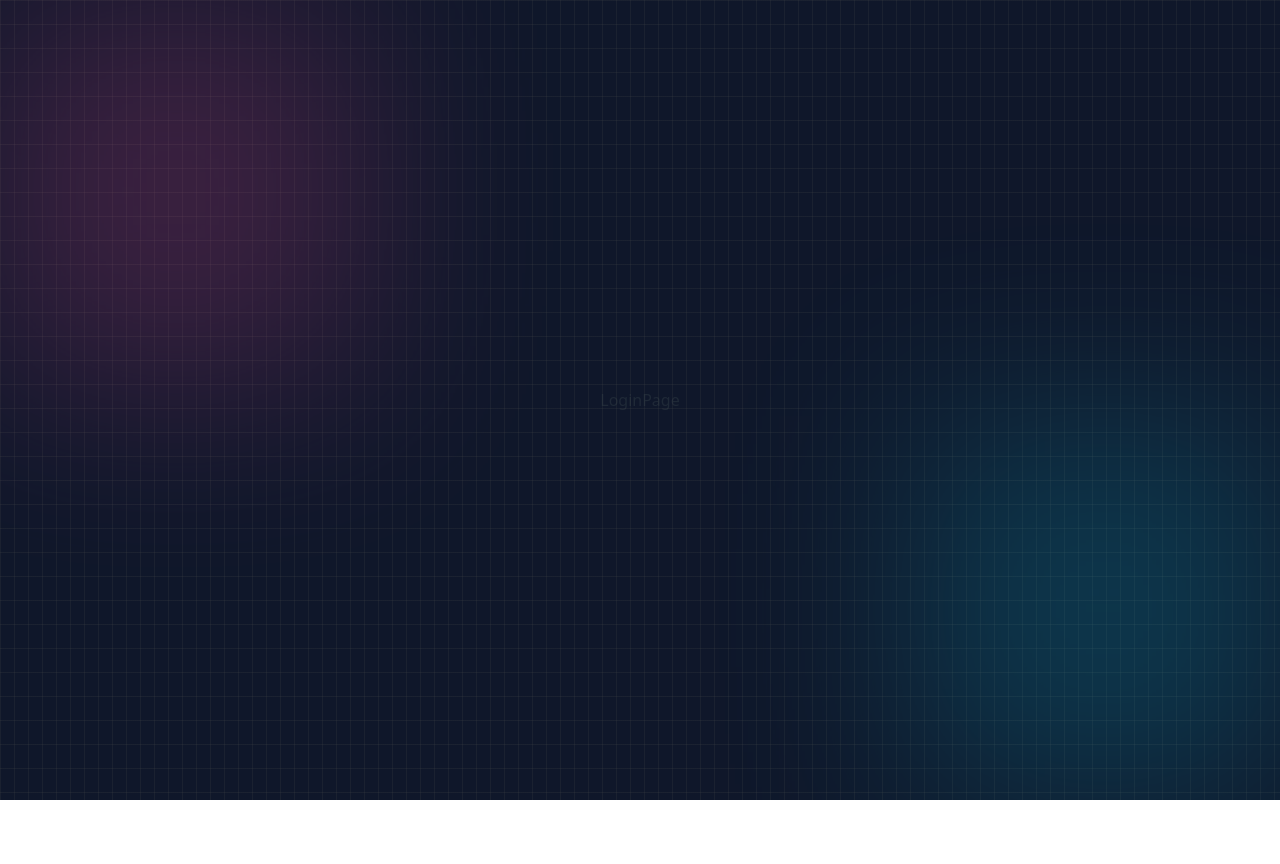
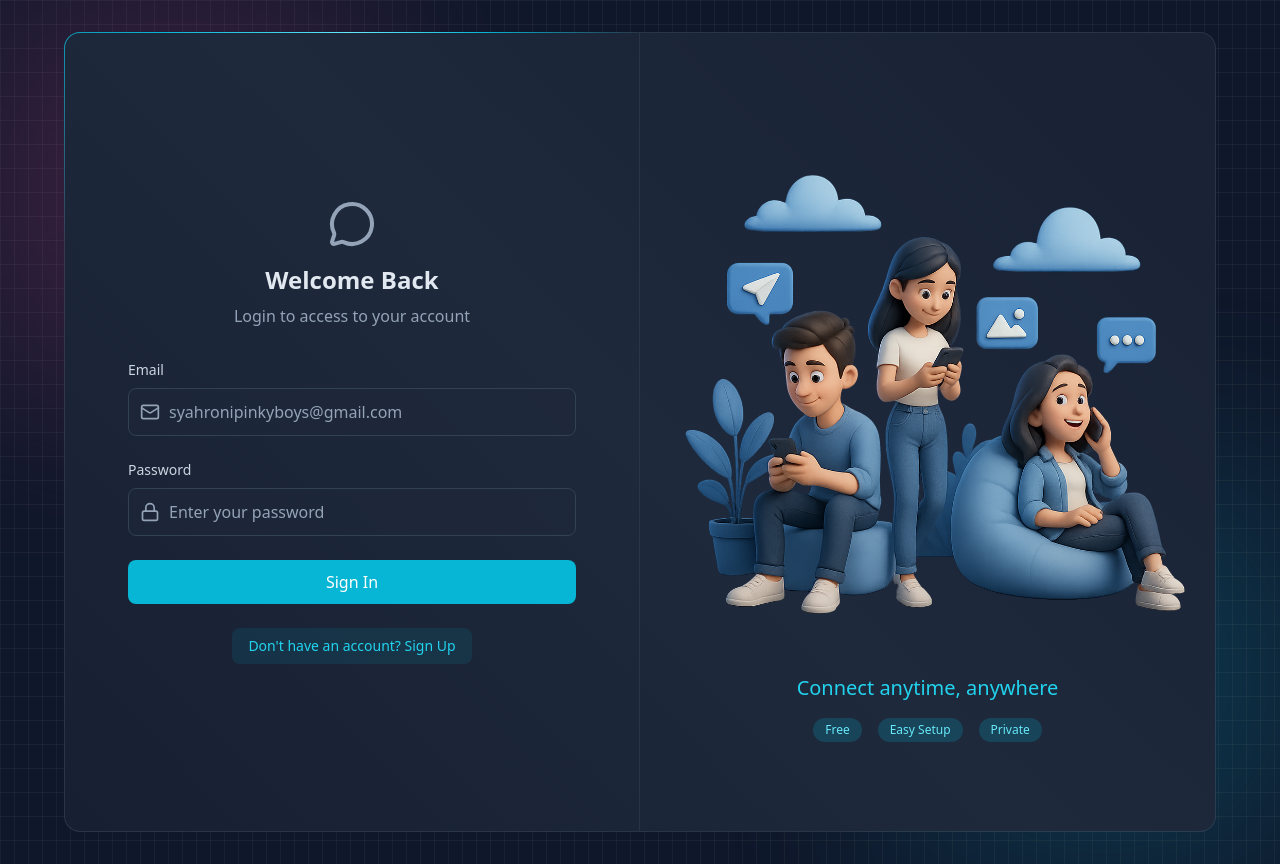
Before and after one commit to drexjgobgt/makeAconv, a React app in the folder frontend/: page /login in a window 1280 px wide. Before the commit the page ends 800 px from the top, so only its background shows below. Built offline with nearby package versions, Linux system fonts and the light colour scheme; no server answers; the HTML template or start-up script is replaced by a standard one.

Commit message:
login&logout implemented

```diff
--- a/frontend/src/pages/LoginPage.jsx
+++ b/frontend/src/pages/LoginPage.jsx
@@ -1,7 +1,127 @@
-import React from "react";
+import { useState } from "react";
+import { useAuthStore } from "../store/useAuthStore";
+import BorderAnimatedContainer from "../components/BorderAnimatedContainer";
+import {
+  MessageCircleIcon,
+  MailIcon,
+  LoaderIcon,
+  LockIcon,
+} from "lucide-react";
+import { Link } from "react-router";
 
 function LoginPage() {
-  return <div>LoginPage</div>;
+  const [formData, setFormData] = useState({ email: "", password: "" });
+  const { login, isLoggingIn } = useAuthStore();
+
+  const handleSubmit = (e) => {
+    e.preventDefault();
+    login(formData);
+  };
+
+  return (
+    <div className="w-full flex items-center justify-center p-4 bg-slate-900">
+      <div className="relative w-full max-w-6xl md:h-[800px] h-[650px]">
+        <BorderAnimatedContainer>
+          <div className="w-full flex flex-col md:flex-row">
+            {/* FORM CLOUMN - LEFT SIDE */}
+            <div className="md:w-1/2 p-8 flex items-center justify-center md:border-r border-slate-600/30">
+              <div className="w-full max-w-md">
+                {/* HEADING TEXT */}
+                <div className="text-center mb-8">
+                  <MessageCircleIcon className="w-12 h-12 mx-auto text-slate-400 mb-4" />
+                  <h2 className="text-2xl font-bold text-slate-200 mb-2">
+                    Welcome Back
+                  </h2>
+                  <p className="text-slate-400">
+                    Login to access to your account
+                  </p>
+                </div>
+
+                {/* FORM */}
+                <form onSubmit={handleSubmit} className="space-y-6">
+                  {/* EMAIL INPUT */}
+                  <div>
+                    <label className="auth-input-label">Email</label>
+                    <div className="relative">
+                      <MailIcon className="auth-input-icon" />
+
+                      <input
+                        type="email"
+                        value={formData.email}
+                        onChange={(e) =>
+                          setFormData({ ...formData, email: e.target.value })
+                        }
+                        className="input"
+                        placeholder="syahronipinkyboys@gmail.com"
+                      />
+                    </div>
+                  </div>
+
+                  {/* PASSWORD INPUT */}
+                  <div>
+                    <label className="auth-input-label">Password</label>
+                    <div className="relative">
+                      <LockIcon className="auth-input-icon" />
+
+                      <input
+                        type="password"
+                        value={formData.password}
+                        onChange={(e) =>
+                          setFormData({ ...formData, password: e.target.value })
+                        }
+                        className="input"
+                        placeholder="Enter your password"
+                      />
+                    </div>
+                  </div>
+
+                  {/* SUBMIT BUTTON */}
+                  <button
+                    className="auth-btn"
+                    type="submit"
+                    disabled={isLoggingIn}
+                  >
+                    {isLoggingIn ? (
+                      <LoaderIcon className="w-full h-5 animate-spin text-center" />
+                    ) : (
+                      "Sign In"
+                    )}
+                  </button>
+                </form>
+
+                <div className="mt-6 text-center">
+                  <Link to="/signup" className="auth-link">
+                    Don't have an account? Sign Up
+                  </Link>
+                </div>
+              </div>
+            </div>
+
+            {/* FORM ILLUSTRATION - RIGHT SIDE */}
+            <div className="hidden md:w-1/2 md:flex items-center justify-center p-6 bg-gradient-to-bl from-slate-800/20 to-transparent">
+              <div>
+                <img
+                  src="/login.png"
+                  alt="People using mobile devices"
+                  className="w-full h-auto object-contain"
+                />
+                <div className="mt-6 text-center">
+                  <h3 className="text-xl font-medium text-cyan-400">
+                    Connect anytime, anywhere
+                  </h3>
+
+                  <div className="mt-4 flex justify-center gap-4">
+                    <span className="auth-badge">Free</span>
+                    <span className="auth-badge">Easy Setup</span>
+                    <span className="auth-badge">Private</span>
+                  </div>
+                </div>
+              </div>
+            </div>
+          </div>
+        </BorderAnimatedContainer>
+      </div>
+    </div>
+  );
 }
-
 export default LoginPage;
--- a/frontend/src/pages/SignUpPage.jsx
+++ b/frontend/src/pages/SignUpPage.jsx
@@ -55,7 +55,7 @@
                           setFormData({ ...formData, fullName: e.target.value })
                         }
                         className="input"
-                        placeholder="John Doe"
+                        placeholder="Ahmad Syahroni"
                       />
                     </div>
                   </div>
@@ -73,7 +73,7 @@
                           setFormData({ ...formData, email: e.target.value })
                         }
                         className="input"
-                        placeholder="johndoe@gmail.com"
+                        placeholder="syahronipinkyboys@gmail.com"
                       />
                     </div>
                   </div>
--- a/frontend/src/store/useAuthStore.js
+++ b/frontend/src/store/useAuthStore.js
@@ -6,6 +6,7 @@
   authUser: null,
   isCheckingAuth: true,
   isSigningUp: false,
+  isLoggingIn: false,
 
   checkAuth: async () => {
     try {
@@ -36,4 +37,33 @@
       set({ isSigningUp: false });
     }
   },
+
+  login: async (data) => {
+    set({ isLoggingIn: true });
+    try {
+      const res = await axiosInstance.post("/auth/login", data);
+      set({ authUser: res.data });
+
+      toast.success("Logged in successfully!");
+    } catch (error) {
+      const message =
+        error.response?.data?.message ||
+        error.message ||
+        "Something went wrong";
+      toast.error(message);
+    } finally {
+      set({ isLoggingIn: false });
+    }
+  },
+
+  logout: async () => {
+    try {
+      await axiosInstance.post("/auth/logout");
+      set({ authUser: null });
+      toast.success("Logged out successfully!");
+    } catch (error) {
+      toast.error("Failed to logout. Please try again.");
+      console.log("Logout error:", error);
+    }
+  },
 }));
```
